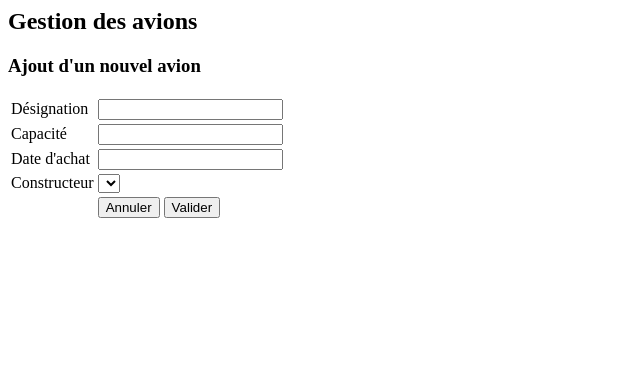
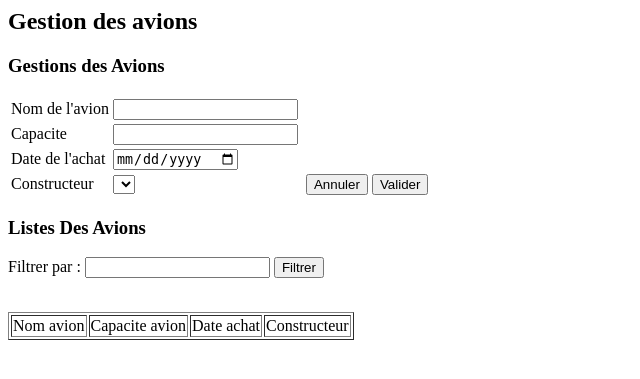
Before and after one commit to wiziki-75/airfrance, a PHP site: page /gestion_avion.php in a window 1280 px wide. Shown: the top 379 px of the page, without its empty margins (0-640 px from the left). Run offline with PHP 8.4, Linux system fonts and the light colour scheme; lists and menus that the app fills with data are empty.

Commit message:
Add files via upload

```diff
--- a/vue/vue_insert_avion.php
+++ b/vue/vue_insert_avion.php
@@ -1,29 +1,30 @@
-<h3> Ajout d'un nouvel avion </h3>
+<h3> Gestions des Avions </h3>
 
 <form method="post">
     <table>
         <tr>
-			<td> Désignation </td>
-			<td> <input type="text" name="designation"></td>
+            <td>Nom de l'avion</td>
+            <td><input type="text" name="NomAvion"></td>
 </tr>
 <tr>
-			<td> Capacité </td>
-			<td> <input type="text" name="capacite"></td>
+            <td>Capacite</td>
+            <td><input type="text" name="Capacite"></td>
 </tr>
 <tr>
-			<td> Date d'achat </td>
-			<td> <input type="text" name="dateAchat"></td>
+            <td>Date de l'achat</td>
+            <td><input type="Date" name="Dateachat"></td>
 </tr>
 <tr>
 			<td> Constructeur </td>
 			<td> <select name="idconstructeur" id=""></select></td>
-		</tr>
-		<tr>
-			<td>  </td>
+            <td> </td>
             <td>
                 <input type="reset" name="Annuler" value="Annuler">
                 <input type="submit" name="Valider" value="Valider">
+
 </td>
 </tr>
+
 </table>
+
 </form>
--- a/vue/vue_insert_vol.php
+++ b/vue/vue_insert_vol.php
@@ -1,4 +1,4 @@
-<h3> Aout d'un vol </h3>
+<h3> Ajout d'un vol </h3>
 
 <form method="post">
     <table>
--- a/vue/vue_select_avion.php
+++ b/vue/vue_select_avion.php
@@ -0,0 +1,28 @@
+<h3> Listes Des Avions</h3>
+
+<form method="post">
+	Filtrer par : <input type="text" name="filtre">
+	<input type="submit" name="Filtrer" value="Filtrer">
+</form>
+<br>
+<table border="1">
+	<tr>
+		<td> Nom avion</td>
+		<td> Capacite avion  </td>
+		<td> Date achat </td>
+		<td> Constructeur </td>
+	</tr>
+
+	<?php
+	if (isset($lesAvion)){
+		foreach($lesAvion as $LAVION){
+			echo "<tr>";
+			echo "<td>".$Avion['Nomavion']."</td>";
+			echo "<td>".$Avion['Capaciteavion']."</td>";
+			echo "<td>".$Avion['Dateachat']."</td>";
+			echo "<td>".$Avion['Constructeur']."</td>";
+			echo "</tr>" ;
+		}
+	}
+	?>
+</table>
```
Also changed, not shown: modele/modele.class.php (+43 -16 lines), gestion_avion.php (line endings or trailing spaces). Lines whose indentation alone changed are shown as unchanged.
